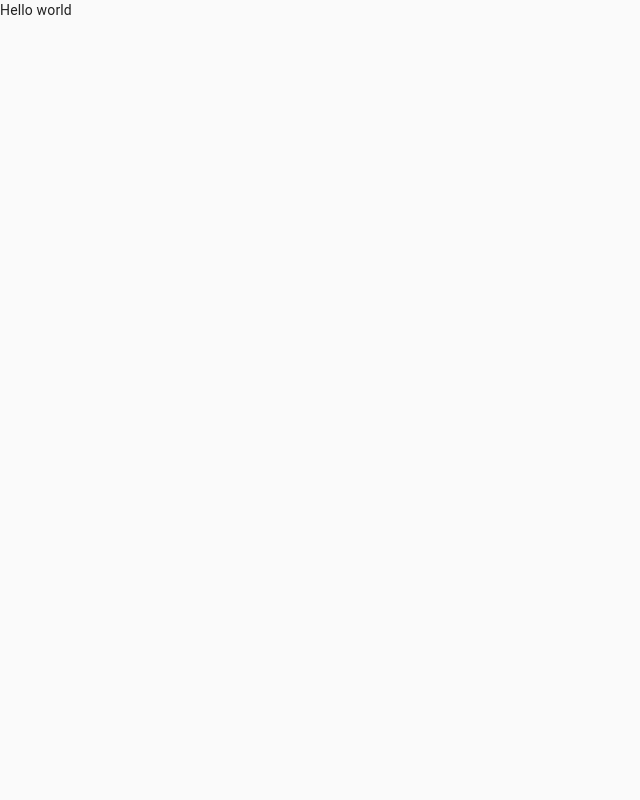
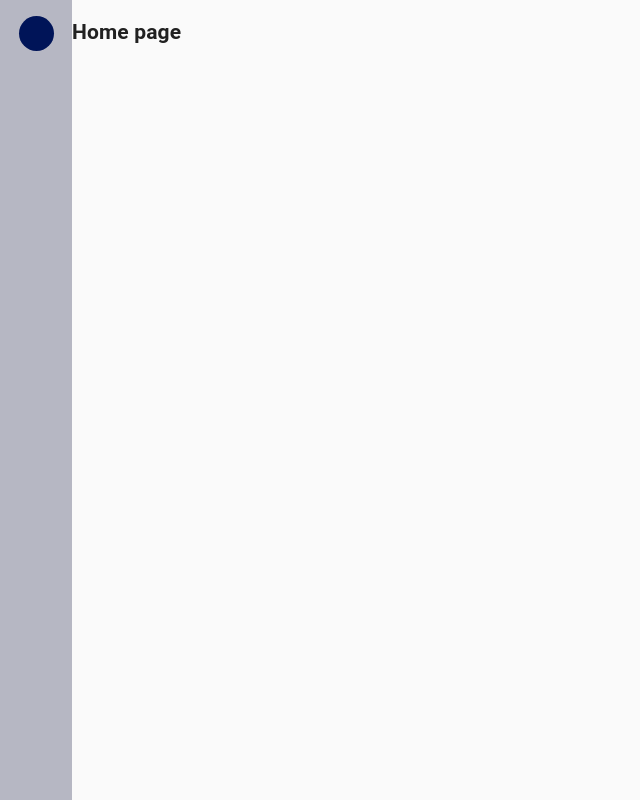
Before and after one commit to a-lukianenko/orbis, a React (Create React App) app: page / in a window 1280 px wide. Shown: the whole page, without its empty margins (0-640 px from the left). Built offline with nearby package versions, Linux system fonts and the light colour scheme.

Commit message:
add `Layout` and `HomePage`

```diff
--- a/src/App.tsx
+++ b/src/App.tsx
@@ -1,10 +1,14 @@
 import CssBaseline from "@material-ui/core/CssBaseline";
+import { Layout } from "components/Layout";
+import { HomePage } from "pages/home";
 
 function App() {
   return (
     <div>
       <CssBaseline />
-      Hello world
+      <Layout>
+        <HomePage />
+      </Layout>
     </div>
   );
 }
--- a/src/app/store.ts
+++ b/src/app/store.ts
@@ -1,5 +1,5 @@
 import { configureStore, ThunkAction, Action } from "@reduxjs/toolkit";
-import stocksReducer from "features/stocks/stocksSlice";
+import stocksReducer from "app/features/stocks/stocksSlice";
 
 export const store = configureStore({
   reducer: {
--- /dev/null
+++ b/src/components/Layout/components/SideBar/index.tsx
@@ -0,0 +1,10 @@
+import { useStyles } from "./styles";
+
+type Props = {
+  children: React.ReactNode;
+};
+
+export const SideBar = ({ children }: Props) => {
+  const { sidebar } = useStyles();
+  return <aside className={sidebar}>{children}</aside>;
+};
--- /dev/null
+++ b/src/components/Layout/components/SideBar/styles.ts
@@ -0,0 +1,8 @@
+import { makeStyles } from "@material-ui/core/styles";
+
+export const useStyles = makeStyles({
+  sidebar: {
+    backgroundColor: "#B6B7C3",
+    width: 72,
+  },
+});
--- /dev/null
+++ b/src/components/Layout/index.tsx
@@ -0,0 +1,20 @@
+import { UserPic } from "components/UserPic";
+import { SideBar } from "./components/SideBar";
+import { useStyles } from "./styles";
+
+type Props = {
+  children: React.ReactNode;
+};
+
+export const Layout = ({ children }: Props) => {
+  const { layout } = useStyles();
+
+  return (
+    <div className={layout}>
+      <SideBar>
+        <UserPic />
+      </SideBar>
+      {children}
+    </div>
+  );
+};
--- /dev/null
+++ b/src/components/Layout/styles.ts
@@ -0,0 +1,8 @@
+import { makeStyles } from "@material-ui/core/styles";
+
+export const useStyles = makeStyles({
+  layout: {
+    display: "flex",
+    height: "100vh",
+  },
+});
--- /dev/null
+++ b/src/components/UserPic/index.tsx
@@ -0,0 +1,6 @@
+import { useStyles } from "./styles";
+
+export const UserPic = () => {
+  const { userPic } = useStyles();
+  return <div className={userPic}></div>;
+};
--- /dev/null
+++ b/src/components/UserPic/styles.ts
@@ -0,0 +1,12 @@
+import { makeStyles } from "@material-ui/core/styles";
+
+export const useStyles = makeStyles({
+  userPic: {
+    width: 35,
+    height: 35,
+    margin: "auto",
+    marginTop: 16,
+    borderRadius: "50%",
+    backgroundColor: "#001458",
+  },
+});
--- /dev/null
+++ b/src/pages/home/index.tsx
@@ -0,0 +1,7 @@
+export const HomePage = () => {
+  return (
+    <main>
+      <h2>Home page</h2>
+    </main>
+  );
+};
```
Also changed, not shown: src/app/features/stocks/stocksSlice.ts (renamed from src/features/stocks/stocksSlice.ts).
